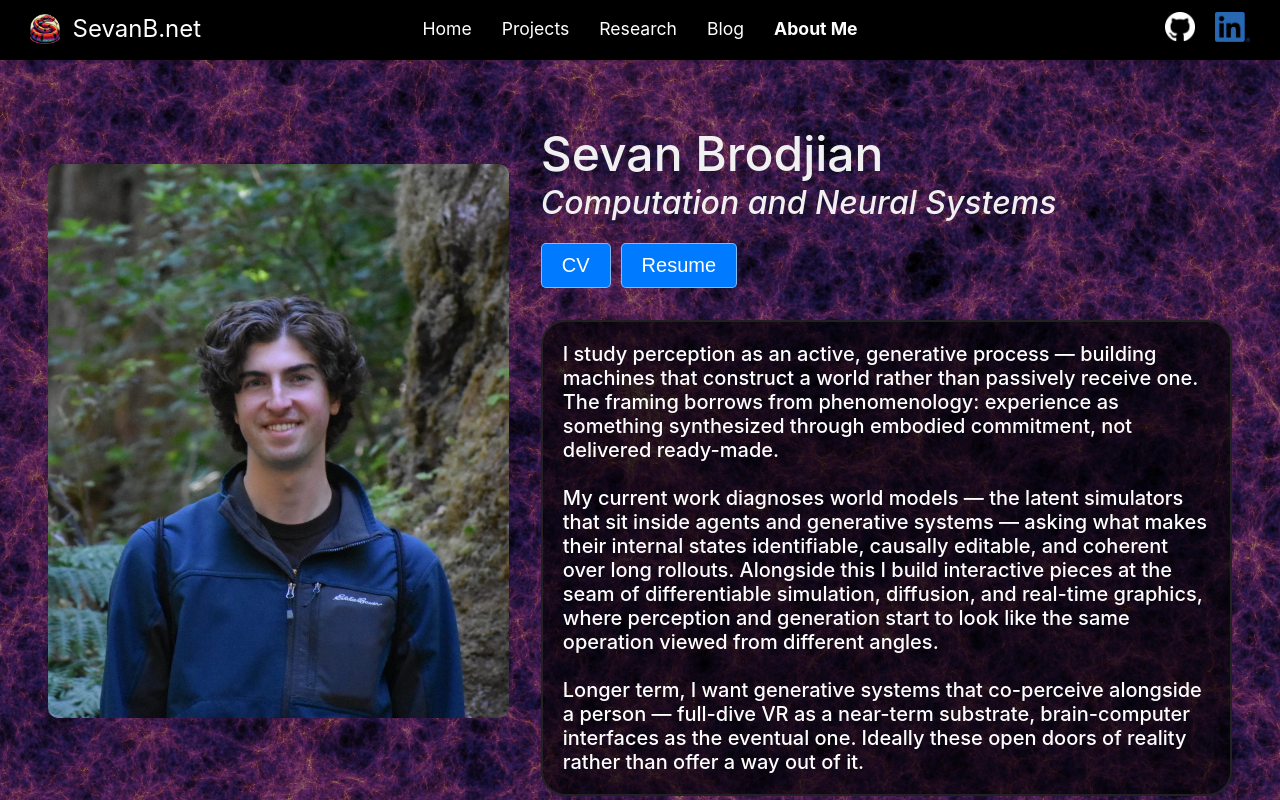
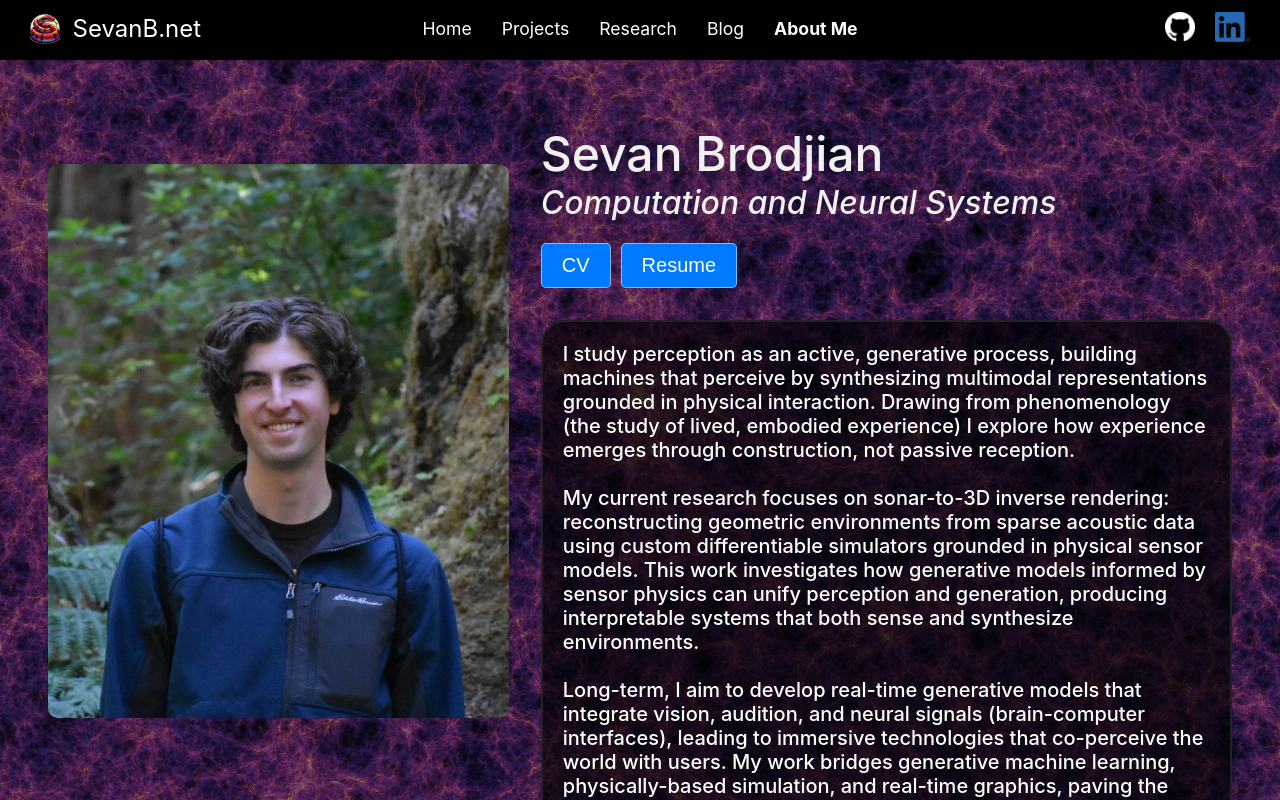
Before and after one commit to SevanBrodjian/SevanBNet-frontend, a React (Create React App) app: page /about in a window 1280 px wide. Built offline with nearby package versions, Linux system fonts and the light colour scheme.

Commit message:
Changed about me

```diff
--- a/src/components/About.js
+++ b/src/components/About.js
@@ -45,20 +45,20 @@ function About() {
             <button onClick={toggleCVPopup} className="about-link-btn">CV</button>
             <button onClick={toggleResumePopup} className="about-link-btn">Resume</button>
           </div>
-          {/* <p className="about-description">
+          <p className="about-description">
             I study perception as an active, generative process, building machines that perceive by synthesizing multimodal representations grounded in physical interaction. Drawing from phenomenology (the study of lived, embodied experience) I explore how experience emerges through construction, not passive reception.
             <br></br><br></br>
             My current research focuses on sonar-to-3D inverse rendering: reconstructing geometric environments from sparse acoustic data using custom differentiable simulators grounded in physical sensor models. This work investigates how generative models informed by sensor physics can unify perception and generation, producing interpretable systems that both sense and synthesize environments.
             <br></br><br></br>
             Long-term, I aim to develop real-time generative models that integrate vision, audition, and neural signals (brain-computer interfaces), leading to immersive technologies that co-perceive the world with users. My work bridges generative machine learning, physically-based simulation, and real-time graphics, paving the way for experiential computing in areas like assistive communication, sparse-signal reconstruction, and guided learning environments.
-          </p> */}
-          <p className="about-description">
+          </p>
+          {/* <p className="about-description">
               I study perception as an active, generative process — building machines that construct a world rather than passively receive one. The framing borrows from phenomenology: experience as something synthesized through embodied commitment, not delivered ready-made.
           <br></br><br></br>
               My current work diagnoses world models — the latent simulators that sit inside agents and generative systems — asking what makes their internal states identifiable, causally editable, and coherent over long rollouts. Alongside this I build interactive pieces at the seam of differentiable simulation, diffusion, and real-time graphics, where perception and generation start to look like the same operation viewed from different angles.
           <br></br><br></br>
               Longer term, I want generative systems that co-perceive alongside a person — full-dive VR as a near-term substrate, brain-computer interfaces as the eventual one. Ideally these open doors of reality rather than offer a way out of it.
-          </p>
+          </p> */}
         </div>
       </div>
       {isCVOpen && (
```
